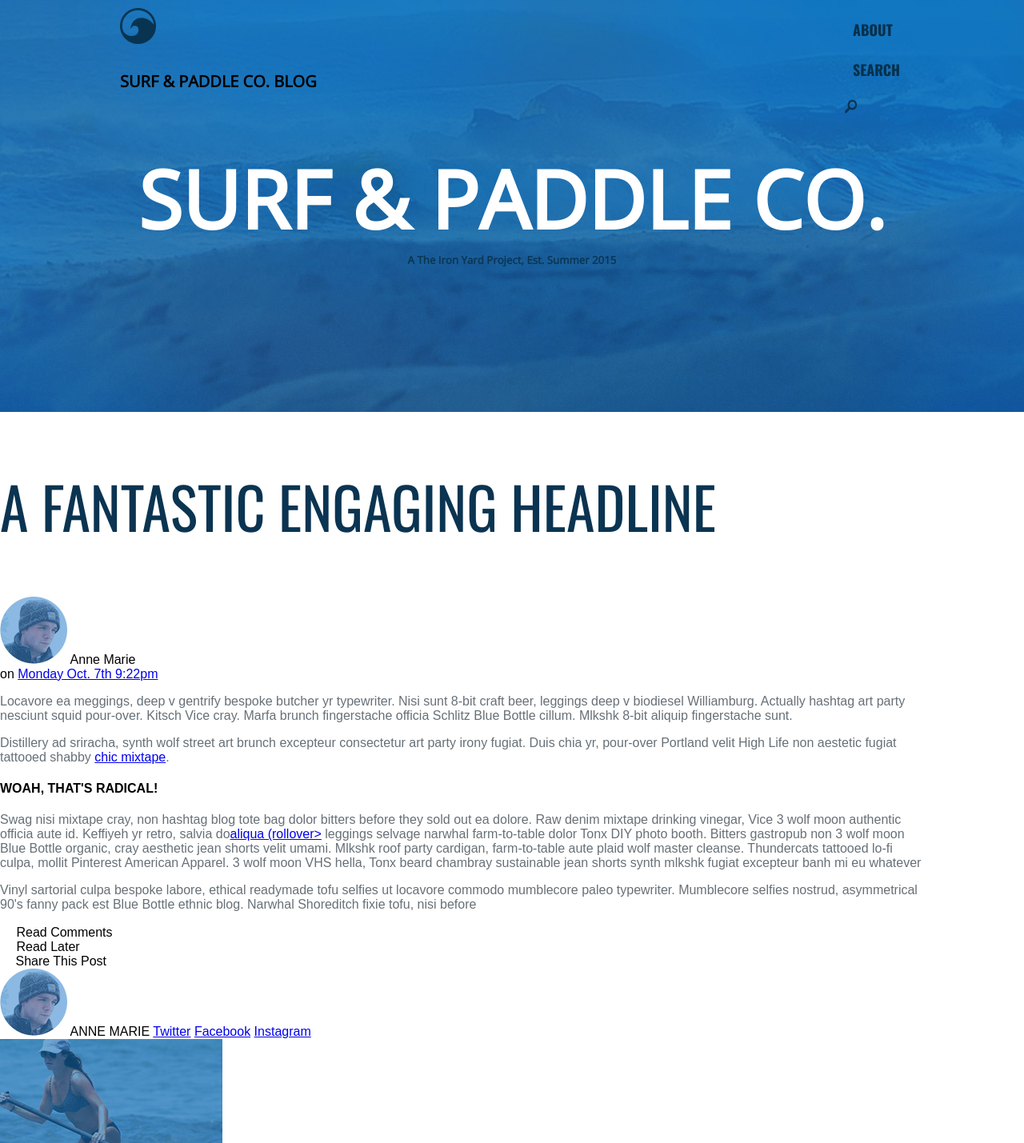
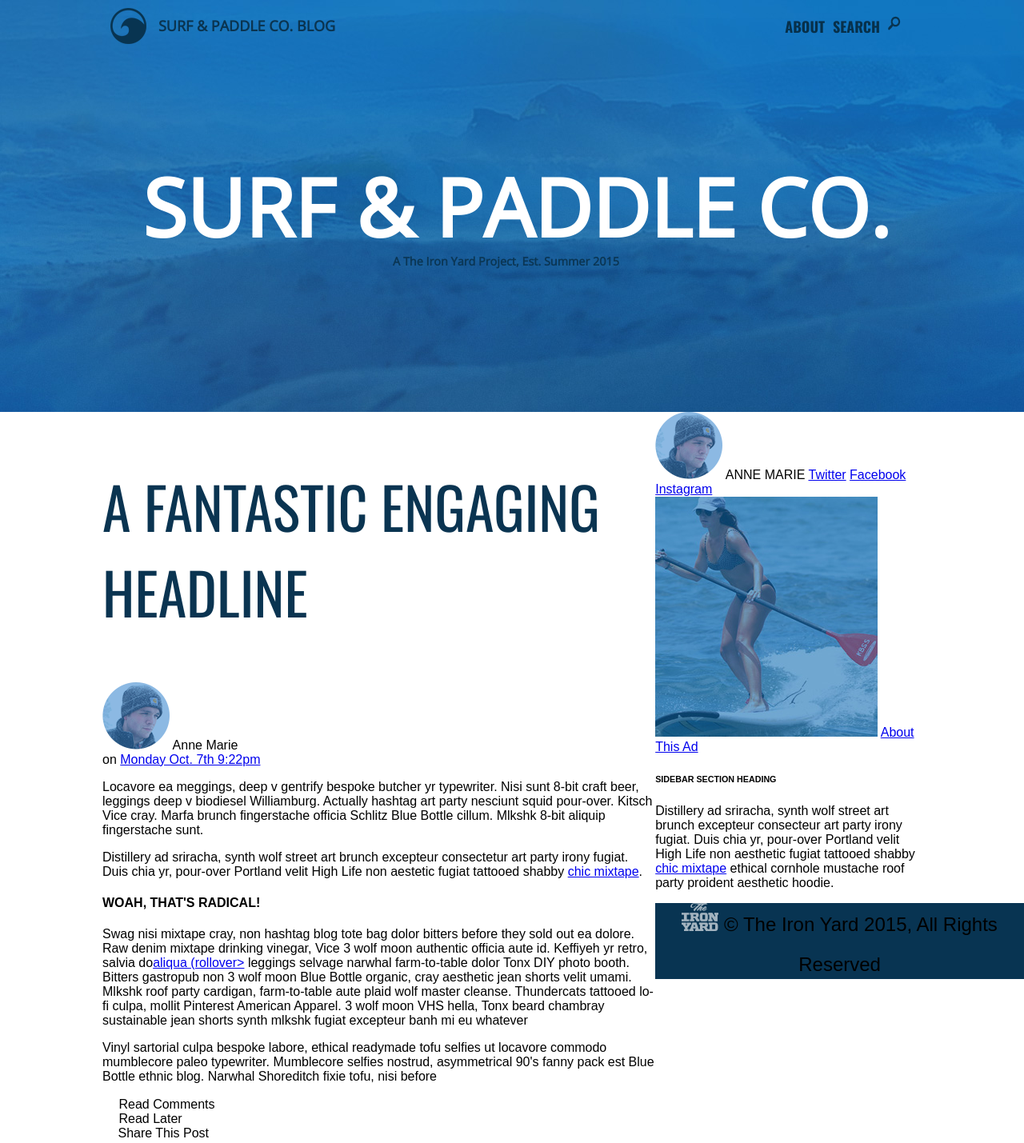
Before and after one commit to tvpham11/Surf_Paddle, a plain HTML site: page index.html in a window 1280 px wide. Shown: the top 1429 px of the page at 80% size. Drawn offline with nearby package versions, Linux system fonts and the light colour scheme.

Commit message:
Header section close to "pixel perfect" with some fonts not bold enough. Made adjustments to CSS to get columns in body section of page.

```diff
--- a/index.html
+++ b/index.html
@@ -32,7 +32,7 @@
 
       <div class="center">
         <h1>SURF &amp; PADDLE CO.</h1>
-        <h5>A The Iron Yard Project, Est. Summer 2015</h5>
+        <h4>A The Iron Yard Project, Est. Summer 2015</h4>
       </div>
     </header>
 
@@ -108,32 +108,38 @@
       </aside>
 
   <!-- BOTTOM -->
+    <div class="bottom">
       <div class="popposts">
         <h2>MOST POPULAR POSTS</h2>
-      <div class="post" id="1">
+        <div class="posts">
+          <div id="1">
             <h6>ANOTHER COOL POST</h6>
           </div>
-      <div class="post" id="2">
+          <div id="2">
             <h6>POST TITLE</h6>
           </div>
-      <div class="post" id="3">
+          <div id="3">
             <h6>HERE'S ANOTHER LONGER POST TITLE</h6>
           </div>
-      <div class="post" id="4">
+          <div id="4">
             <h6>OH COOL A POST!</h6>
           </div>
         </div>
+      </div>
+    </div>
+
+    <!-- FOOOTER -->
 
     <footer>
       <img src="images/theironyard-logo.png" alt="Iron Yard Logo">
       &copy; The Iron Yard 2015, All Rights Reserved
+    </footer>
     <nav>
       <span>Nav Item 1</span>
       <span>Nav Item 2</span>
       <span>Nav Item 3</span>
       <span>Nav Item 5</span>
     </nav>
-    </footer>
   </div>
 </div>
 </body>
--- a/main.css
+++ b/main.css
@@ -2,6 +2,12 @@
   width: 100%;
   height: 2100px;
 }
+
+/** {
+  -webkit-box-sizing: border-box;
+     -moz-box-sizing: border-box;
+          box-sizing: border-box;
+}*/
 
 header {
   height: 515px;
@@ -9,6 +15,7 @@ header {
 }
 
 .top {
+  width: 100%;
   padding-bottom: 100px;
   margin: auto;
 }
@@ -19,8 +26,21 @@ header {
   font-size: 20px;
   float: left;
   position: relative;
-  margin-left: 150px;
+  margin-left: 138px;
   margin-top: 10px;
+}
+
+.logoblog img {
+  float: left;
+  margin-right: 5px;
+}
+
+.logoblog h4 {
+  float: left;
+  margin: 10px;
+  color: #0A3450;
+  font-size: 0.9em;
+  font-weight: bolder;
 }
 
 .aboutsearch {
@@ -28,14 +48,23 @@ header {
   float: right;
   position: relative;
   color: #07304A;
-  margin-right: 155px;
+  margin-right: 154px;
+  padding-top: 10px;
 }
 
 .aboutsearch h4 {
   font-family: 'Oswald', sans-serif;
   font-size: large;
-  font-weight: 200px;
+  font-weight: 150px;
   margin-left: 10px;
+  margin-top: 10px;
+  float: left;
+}
+
+.aboutsearch img {
+  float: left;
+  margin-left: 10px;
+  margin-top: 10px;
 }
 
 .center {
@@ -48,35 +77,42 @@ header {
   color: white;
   font-size: 100px;
   font-weight: bold;
+  padding-top: 10px;
   padding-bottom: 0px;
-  margin: auto;
+  padding-left: 21px;
+  margin-right: 10px;
+  margin-bottom: -9px;
 }
 
-.center h5 {
+.center h4 {
   color: #0B3654;
-  font-weight: 10px;
+  font-size: .9em;
+  font-weight: bolder;
+  padding-top: 0;
   margin-top: 0;
+  margin-left: -15px;
 }
 
 .middle {
   width: 100%;
-  margin: auto;
   position: absolute;
 }
 
 .leftmargin {
   width: 10%;
-  height: 1008px
+  height: 1008px;
   float: left;
+  position: relative;
 }
 
 .rightmargin {
   width: 10%;
   height: 1008px;
   float: right;
+  position: relative;
 }
 
-.middle h2 {
+article h2 {
   color: #0A3451;
   font-family: 'Oswald', sans-serif;
   font-weight: 400;
@@ -85,20 +121,21 @@ header {
   margin-top: 64px;
 }
 
-.article {
-  float: relative;
+article {
+  float: left;
   width: 54%;
 }
 
-.entrybody p {
+/*.entrybody p {
   color: #677077;
-}
+}*/
 
 .popposts {
   width: 100%;
   height: 480px;
   border-top: 2px solid #E4E9EC;
   position: relative;
+  float: left;
 }
 
 .popposts h2 {
@@ -112,19 +149,53 @@ header {
   text-align: center;
 }
 
-.popposts .post {
+/*.posts {
   height: 330px;
   margin: 0;
   float: left;
   position: relative;
 }
 
+#1 {
+  width: 24.38%;
+  background: url(images/article-image-1.jpg);
+}
 
+#2 {
+  width: 25.23%;
+  background: url(images/article-image-2.jpg);
+}
+
+#3 {
+  width: 25.63%;
+  background: url(images/article-image-3.jpg);
+}
+
+#4 {
+  width: 24.76%;
+  background: url(images/article-image-4.jpg);
+}*/
+
+.bottom {
+  width: 100%;
+}
 
 footer {
-  height: 50px;
+  height: 95px;
   line-height: 50px;
   font-size: 1.5em;
   text-align: center;
   background-color: #083452;
+  position: absolute;
+  display: inline-block;
+  float: left;
 }
+
+nav {
+  height: 95px;
+  line-height: 50px;
+  background-color: #083452;
+  position: relative;
+  display: inline-block;
+  float: right;
+}
```
Lines whose indentation alone changed are shown as unchanged.
